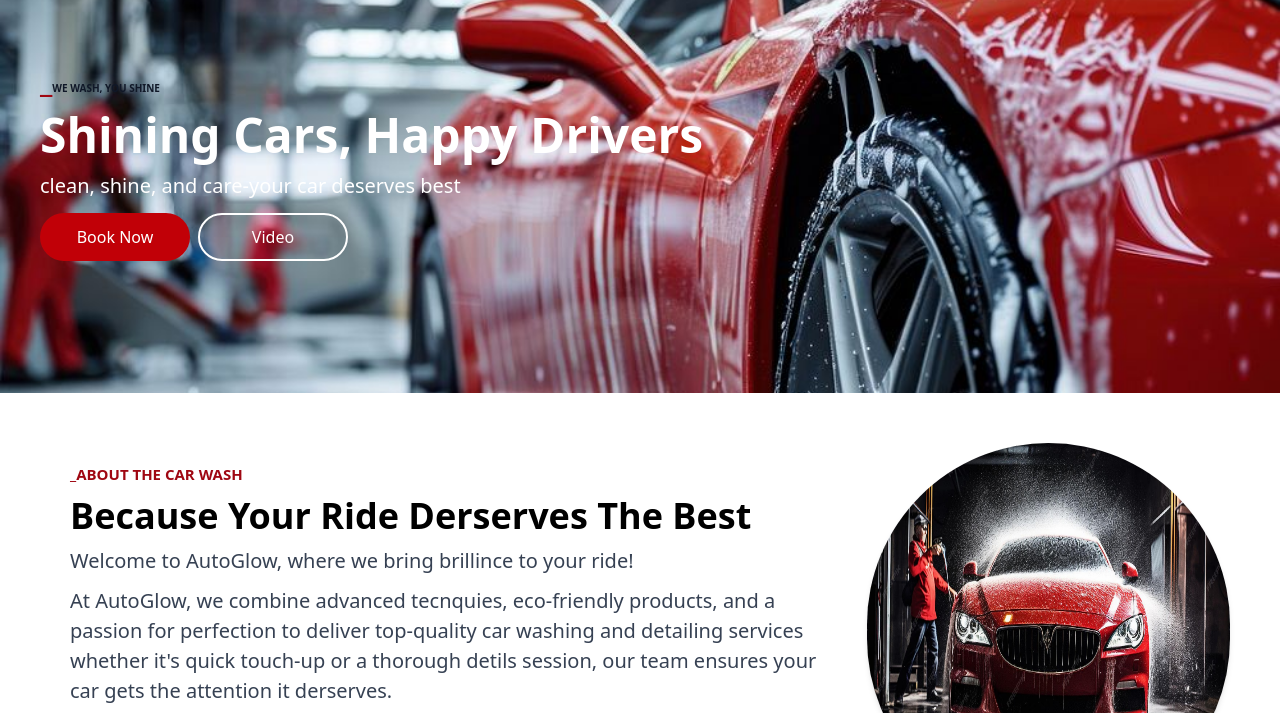
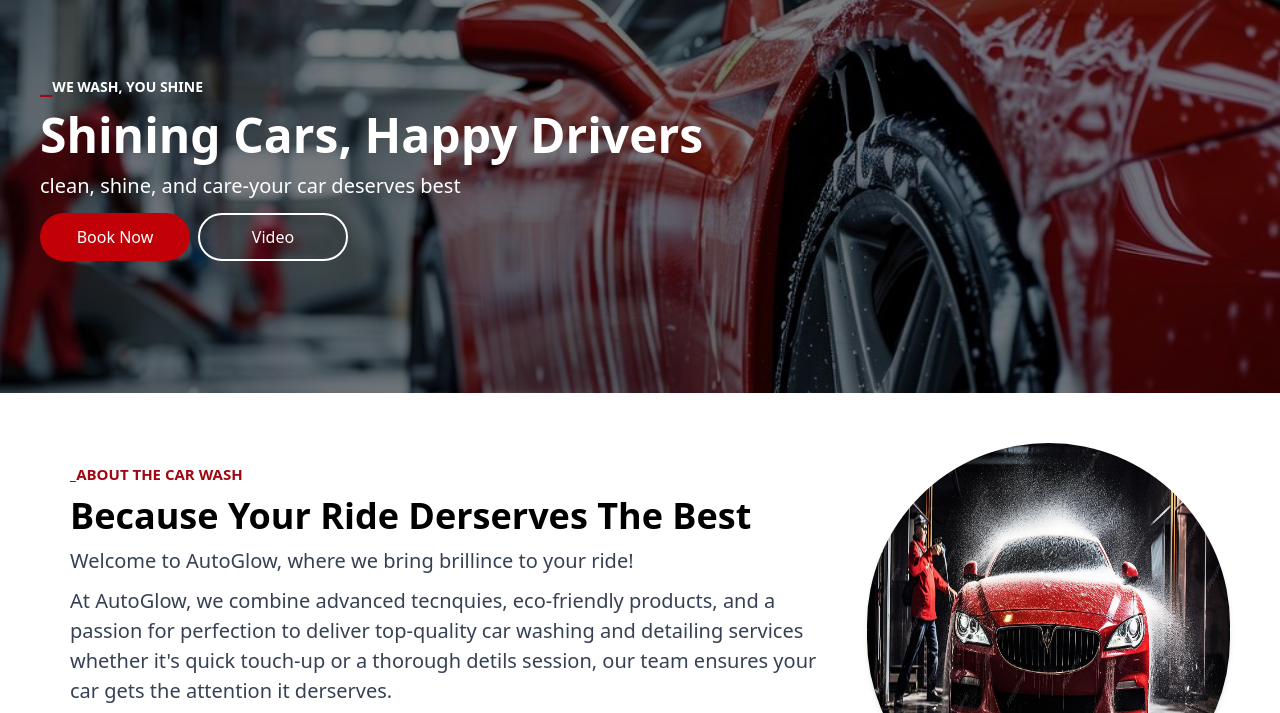
Before and after one commit to maryham1/carwash, a website: page index.html in a window 1280 px wide. Shown: the part 87-800 px from the top of the page. Drawn offline with Linux system fonts and the light colour scheme.

Commit message:
add overlay

```diff
--- a/index.html
+++ b/index.html
@@ -3,7 +3,7 @@
 <head>
   <meta charset="UTF-8">
   <meta name="viewport" content="width=device-width, initial-scale=1.0">
-  <link href="./disc/style.css" rel="stylesheet">
+  <link href="./disc/style.css" href="/images/" rel="stylesheet">
 </head>
 <body>
   <nav>
@@ -25,9 +25,10 @@
       </ul>
     </nav>
     <main>
-      <section class='autoglow-intro' style="background-image: url(../images/Red-car.jpg);">
-        <div class="flex_col">
-          <p class="gray-text"><span class="text-red-800 font-bold text-3xl">_</span>we wash, you shine</p>
+      <section class='autoglow-intro relative' style="background-image: url(../images/Red-car.jpg);">
+        <div class=" bg-black/50 absolute inset-0"></div>
+        <div class="flex_col z-20 relative">
+          <p class="gray-text text-white font-bold text-sm"><span class="text-red-800 font-bold text-3xl">_</span>we wash, you shine</p>
           <h2 class="bold-text">shining cars, happy drivers</h2>
           <p class="medium-text">clean, shine, and care-your car deserves best</p>
           <div class="first-flex-row">
@@ -35,6 +36,7 @@
             <button class="bg-transparent border-2 border-white p-[10px] rounded-full w-[150px] capitalize  hover:bg-white hover:text-red-800">video</button>
           </div>
         </div>
+
        </section>
        <section class="about-car">
         <div class="car-info">
```
Also changed, not shown: disc/style.css, 1 other file.
